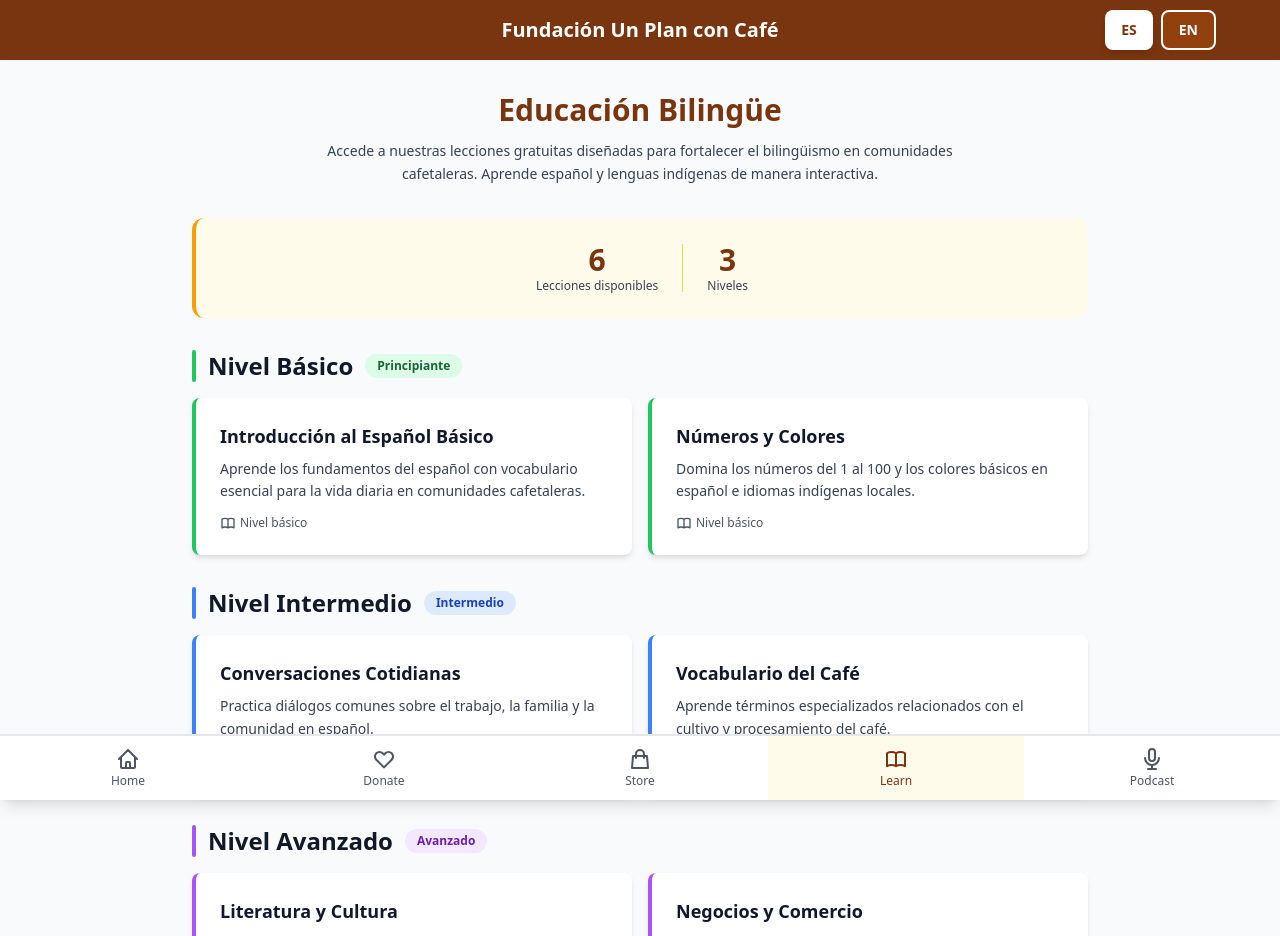
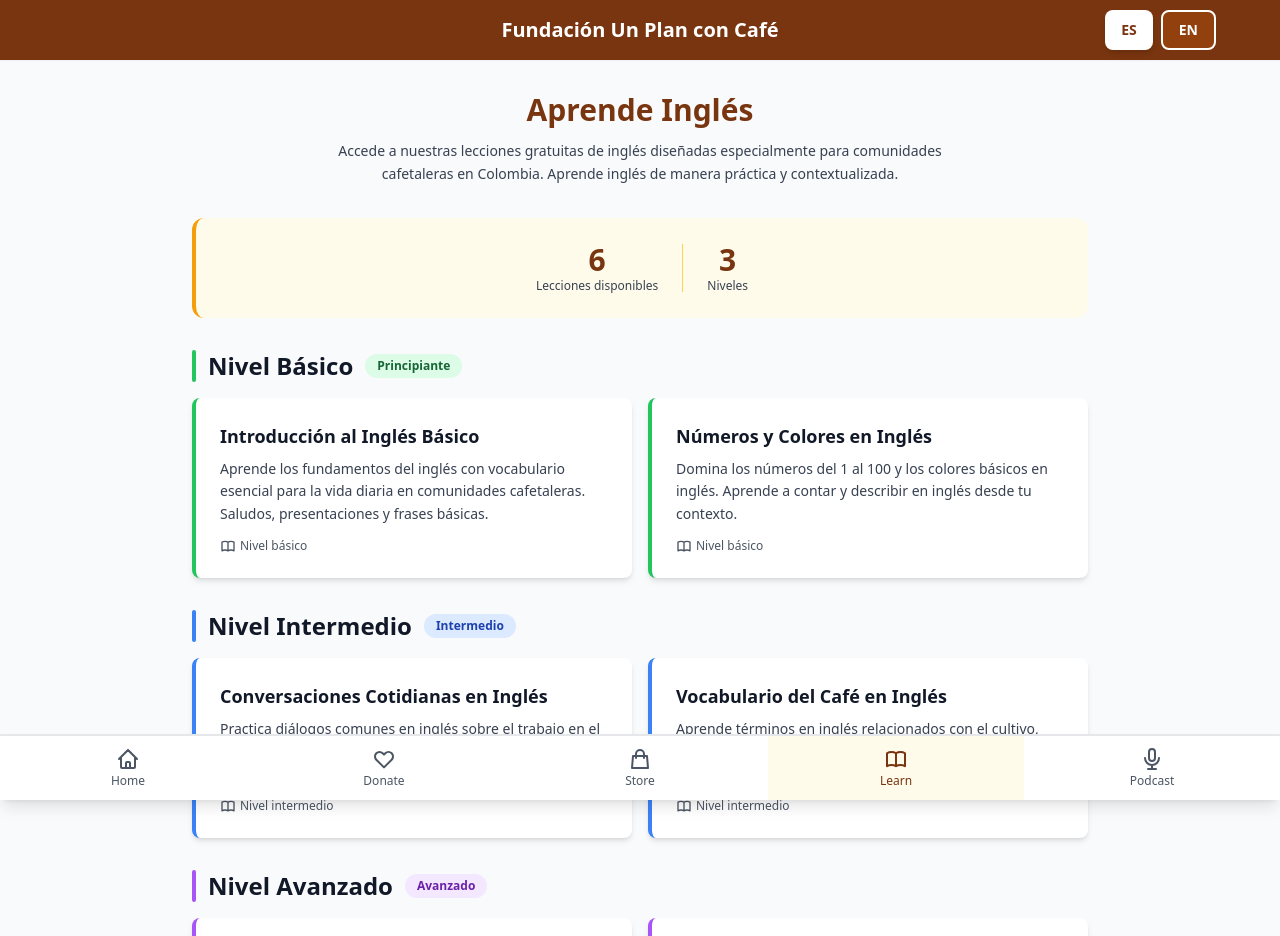
Before and after one commit to ema-vibcod-dotcom/fundacion_un_plan_con_cafe, a React (Vite) app: page /learn in a window 1280 px wide. Shown: the top 936 px of the page. Built offline with nearby package versions, Linux system fonts and the light colour scheme; the HTML template or start-up script is replaced by a standard one.

Commit message:
Mejora traducciones: enfoque en enseÃ±ar inglÃ©s a comunidades cafetaleras en Colombia

```diff
--- a/src/data/lessons.js
+++ b/src/data/lessons.js
@@ -2,43 +2,43 @@
 export const lessons = [
   {
     id: 1,
-    title: 'Introducción al Español Básico',
-    description: 'Aprende los fundamentos del español con vocabulario esencial para la vida diaria en comunidades cafetaleras.',
+    title: 'Introducción al Inglés Básico',
+    description: 'Aprende los fundamentos del inglés con vocabulario esencial para la vida diaria en comunidades cafetaleras. Saludos, presentaciones y frases básicas.',
     level: 'beginner',
     active: true
   },
   {
     id: 2,
-    title: 'Números y Colores',
-    description: 'Domina los números del 1 al 100 y los colores básicos en español e idiomas indígenas locales.',
+    title: 'Números y Colores en Inglés',
+    description: 'Domina los números del 1 al 100 y los colores básicos en inglés. Aprende a contar y describir en inglés desde tu contexto.',
     level: 'beginner',
     active: true
   },
   {
     id: 3,
-    title: 'Conversaciones Cotidianas',
-    description: 'Practica diálogos comunes sobre el trabajo, la familia y la comunidad en español.',
+    title: 'Conversaciones Cotidianas en Inglés',
+    description: 'Practica diálogos comunes en inglés sobre el trabajo en el café, la familia y la comunidad. Situaciones reales de tu día a día.',
     level: 'intermediate',
     active: true
   },
   {
     id: 4,
-    title: 'Vocabulario del Café',
-    description: 'Aprende términos especializados relacionados con el cultivo y procesamiento del café.',
+    title: 'Vocabulario del Café en Inglés',
+    description: 'Aprende términos en inglés relacionados con el cultivo, procesamiento y comercialización del café. Vocabulario especializado para tu trabajo.',
     level: 'intermediate',
     active: true
   },
   {
     id: 5,
-    title: 'Literatura y Cultura',
-    description: 'Explora textos literarios y expresiones culturales de comunidades cafetaleras.',
+    title: 'Inglés para Negocios del Café',
+    description: 'Desarrolla habilidades de comunicación en inglés para negociar, vender y relacionarte con compradores internacionales de café.',
     level: 'advanced',
     active: true
   },
   {
     id: 6,
-    title: 'Negocios y Comercio',
-    description: 'Desarrolla habilidades de comunicación para negocios y comercio en español e inglés.',
+    title: 'Inglés para Oportunidades Económicas',
+    description: 'Aprende inglés avanzado para acceder a mejores oportunidades laborales, turismo comunitario y emprendimientos relacionados con el café.',
     level: 'advanced',
     active: true
   }
--- a/src/data/translations.js
+++ b/src/data/translations.js
@@ -3,7 +3,7 @@
   es: {
     // Home page
     hero_title: 'Transformando vidas a través del café y la educación',
-    hero_description: 'Somos una fundación comprometida con el desarrollo comunitario, la educación bilingüe y el empoderamiento de comunidades cafetaleras.',
+    hero_description: 'Somos una fundación comprometida con enseñar inglés a comunidades cafetaleras en Colombia, abriendo puertas a nuevas oportunidades económicas y desarrollo comunitario.',
     donate_button: 'Donar ahora',
     impact_title: 'Impacto Social',
     impact_description: 'Hemos apoyado a más de {count} familias en comunidades cafetaleras, proporcionando recursos educativos y oportunidades de desarrollo económico sostenible.',
@@ -12,8 +12,8 @@
     products_title: 'Productos con Valor Social',
     products_description: 'Cada producto que compras apoya directamente a las comunidades cafetaleras. Desde café de origen hasta artesanías locales.',
     view_products: 'Ver productos →',
-    education_title: 'Educación Bilingüe',
-    education_description: 'Programas de educación bilingüe gratuitos para niños y adultos en comunidades cafetaleras. Fortalecemos tanto el español como las lenguas indígenas locales.',
+    education_title: 'Aprende Inglés',
+    education_description: 'Programas gratuitos de inglés para comunidades cafetaleras en Colombia. Aprende inglés desde tu contexto, con vocabulario y situaciones relacionadas con el café y tu comunidad.',
     explore_lessons: 'Explorar lecciones →',
     podcast_title: 'Podcast',
     podcast_description: 'Escucha historias inspiradoras de las comunidades que apoyamos, conversaciones sobre sostenibilidad, cultura cafetalera y el impacto de la educación bilingüe.',
@@ -37,7 +37,7 @@
     processing: 'Procesando...',
     donation_confirm: 'Al hacer clic en "Donar", confirmas que la información proporcionada es correcta.',
     donations_usage_title: '¿Cómo se utilizan las donaciones?',
-    usage_1: 'Programas de educación bilingüe para comunidades cafetaleras',
+    usage_1: 'Programas de enseñanza de inglés para comunidades cafetaleras en Colombia',
     usage_2: 'Recursos educativos y materiales de aprendizaje',
     usage_3: 'Apoyo a proyectos de desarrollo comunitario sostenible',
     usage_4: 'Iniciativas de salud y bienestar en comunidades rurales',
@@ -58,8 +58,8 @@
     store_purchase_price: 'Precio',
     store_purchase_simulation: 'Esta es una simulación. El sistema de compras real estará disponible próximamente.',
     // Learn page
-    learn_title: 'Educación Bilingüe',
-    learn_subtitle: 'Accede a nuestras lecciones gratuitas diseñadas para fortalecer el bilingüismo en comunidades cafetaleras. Aprende español y lenguas indígenas de manera interactiva.',
+    learn_title: 'Aprende Inglés',
+    learn_subtitle: 'Accede a nuestras lecciones gratuitas de inglés diseñadas especialmente para comunidades cafetaleras en Colombia. Aprende inglés de manera práctica y contextualizada.',
     lessons_available: 'Lecciones disponibles',
     levels: 'Niveles',
     level_beginner: 'Nivel Básico',
@@ -75,7 +75,7 @@
     no_lessons_intermediate: 'No hay lecciones de nivel intermedio disponibles aún.',
     no_lessons_advanced: 'No hay lecciones de nivel avanzado disponibles aún.',
     program_title: 'Sobre nuestro programa educativo',
-    program_description: 'Nuestro programa de educación bilingüe está diseñado para fortalecer tanto el español como las lenguas indígenas en comunidades cafetaleras. Cada lección está cuidadosamente estructurada para ser accesible y práctica.',
+    program_description: 'Nuestro programa de inglés está diseñado específicamente para comunidades cafetaleras en Colombia. Aprenderás inglés desde tu contexto: vocabulario del café, situaciones cotidianas de tu comunidad y oportunidades económicas. Cada lección está cuidadosamente estructurada para ser accesible y práctica.',
     program_free: '100% Gratuito',
     program_free_desc: 'Acceso libre a todas las lecciones',
     program_community: 'Comunidad',
@@ -90,7 +90,7 @@
     no_episodes_title: 'No hay episodios disponibles',
     no_episodes_text: 'Estamos trabajando en nuevos episodios. ¡Vuelve pronto para escuchar nuestras historias!',
     about_podcast_title: 'Sobre nuestro podcast',
-    about_podcast: 'En nuestro podcast compartimos historias reales de las comunidades cafetaleras que apoyamos, conversaciones sobre desarrollo sostenible, educación bilingüe y el impacto positivo que generamos juntos.',
+    about_podcast: 'En nuestro podcast compartimos historias reales de las comunidades cafetaleras en Colombia que están aprendiendo inglés, conversaciones sobre cómo el inglés abre oportunidades económicas y el impacto positivo que generamos juntos.',
     podcast_regular: 'Episodios regulares',
     podcast_regular_desc: 'Nuevos episodios cada semana',
     podcast_duration: 'Duración variable',
@@ -103,7 +103,7 @@
   en: {
     // Home page
     hero_title: 'Transforming lives through coffee and education',
-    hero_description: 'We are a foundation committed to community development, bilingual education, and the empowerment of coffee-growing communities.',
+    hero_description: 'We are a foundation committed to teaching English to coffee-growing communities in Colombia, opening doors to new economic opportunities and community development.',
     donate_button: 'Donate now',
     impact_title: 'Social Impact',
     impact_description: 'We have supported more than {count} families in coffee-growing communities, providing educational resources and sustainable economic development opportunities.',
@@ -137,7 +137,7 @@
     processing: 'Processing...',
     donation_confirm: 'By clicking "Donate", you confirm that the information provided is correct.',
     donations_usage_title: 'How are donations used?',
-    usage_1: 'Bilingual education programs for coffee-growing communities',
+    usage_1: 'English teaching programs for coffee-growing communities in Colombia',
     usage_2: 'Educational resources and learning materials',
     usage_3: 'Support for sustainable community development projects',
     usage_4: 'Health and wellness initiatives in rural communities',
@@ -160,8 +160,8 @@
     store_purchase_price: 'Price',
     store_purchase_simulation: 'This is a simulation. The real purchase system will be available soon.',
     // Learn page
-    learn_title: 'Bilingual Education',
-    learn_subtitle: 'Access our free lessons designed to strengthen bilingualism in coffee-growing communities. Learn Spanish and indigenous languages interactively.',
+    learn_title: 'Learn English',
+    learn_subtitle: 'Access our free English lessons designed especially for coffee-growing communities in Colombia. Learn English in a practical and contextualized way.',
     lessons_available: 'Lessons available',
     levels: 'Levels',
     level_beginner: 'Beginner Level',
@@ -179,9 +179,9 @@
     program_title: 'About our educational program',
     program_description: 'Our bilingual education program is designed to strengthen both Spanish and indigenous languages in coffee-growing communities. Each lesson is carefully structured to be accessible and practical.',
     program_free: '100% Free',
-    program_free_desc: 'Free access to all lessons',
+    program_free_desc: 'Free access to all English lessons',
     program_community: 'Community',
-    program_community_desc: 'Learn together with others',
+    program_community_desc: 'Learn English together with your community',
     program_certificate: 'Certificate',
     program_certificate_desc: 'Upon completing each level',
     // Podcast page
@@ -192,7 +192,7 @@
     no_episodes_title: 'No episodes available',
     no_episodes_text: 'We are working on new episodes. Come back soon to listen to our stories!',
     about_podcast_title: 'About our podcast',
-    about_podcast: 'In our podcast we share real stories from the coffee-growing communities we support, conversations about sustainable development, bilingual education, and the positive impact we generate together.',
+    about_podcast: 'In our podcast we share real stories from coffee-growing communities in Colombia that are learning English, conversations about how English opens economic opportunities and the positive impact we generate together.',
     podcast_regular: 'Regular episodes',
     podcast_regular_desc: 'New episodes every week',
     podcast_duration: 'Variable duration',
```
